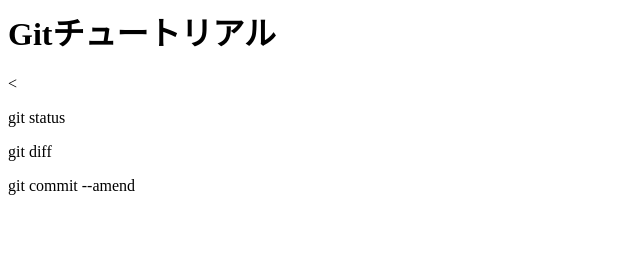
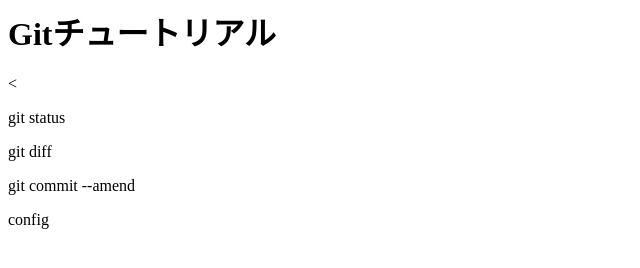
Before and after one commit to Takakura53/git_tutorial, a plain HTML site: page index.html in a window 1280 px wide. Shown: the full height of the page, 0-640 px from the left. Drawn offline with Linux system fonts and the light colour scheme.

Commit message:
config追記

```diff
--- a/index.html
+++ b/index.html
@@ -2,3 +2,4 @@
 <<p>git status</p>
 <p>git diff</p>
 <p>git commit --amend</p>
+<p>config</p>
```
